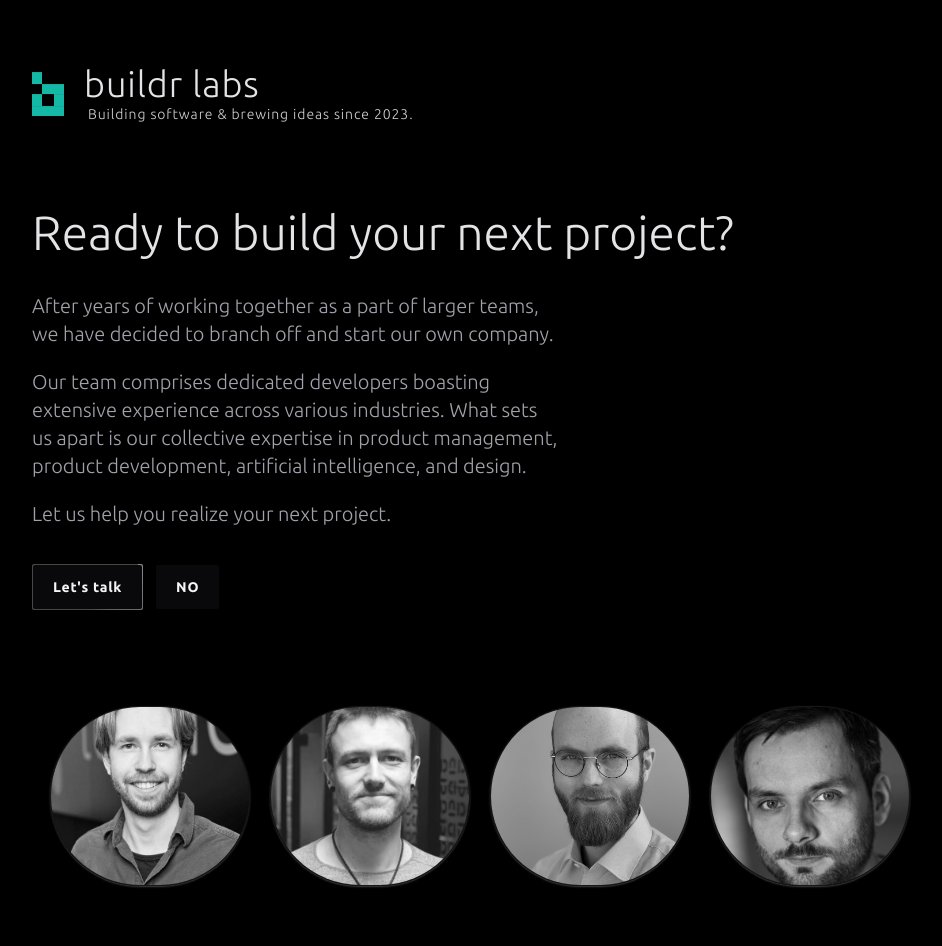
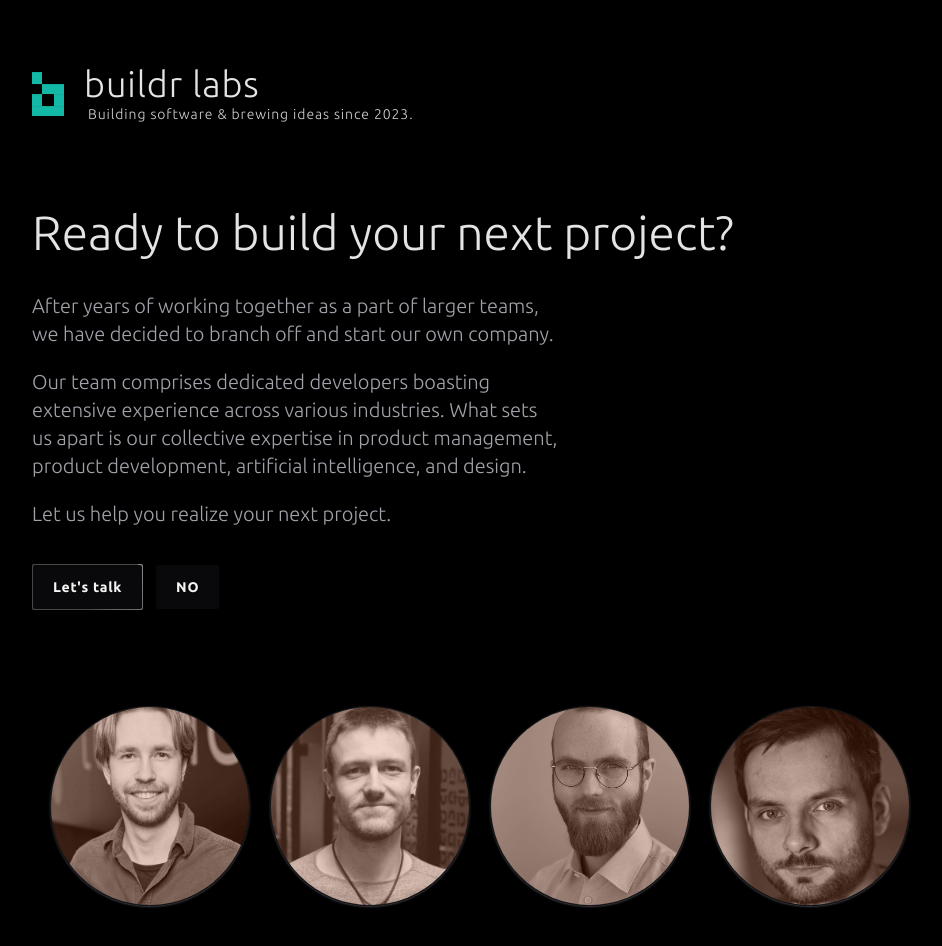
Before and after one commit to imp-dance/buildr-labs-web, a Next.js app: page / in a window 1280 px wide. Shown: the top 946 px of the page, without its empty margins (160-1102 px from the left). Built offline with nearby package versions, Linux system fonts and the light colour scheme.

Commit message:
chore: more design updates

```diff
--- a/app/page.tsx
+++ b/app/page.tsx
@@ -96,21 +96,25 @@ export default function Home(props: {
               i={0}
               img="/morten.jpg"
               name="Morten Hauge"
+              title="AI & Backend"
             />
             <Person
               i={1}
               img="/jahnthomas.jpg"
               name="Jahn Thomas Fidje"
+              title="AI & Backend"
             />
             <Person
               i={2}
               img="/hakon.jpeg"
               name="Håkon Underbakke"
+              title="Frontend"
             />
             <Person
               i={3}
               img="/christian.jpg"
               name="Christian Kråkevik"
+              title="Backend"
             />
           </div>
           <div className="mt-9 sm:mt-16" />
@@ -129,6 +133,7 @@ function Center(props: { children: React.ReactNode }) {
 function Person(props: {
   img: string;
   name: string;
+  title: string;
   i: number;
 }) {
   return (
@@ -138,7 +143,7 @@ function Person(props: {
           "--i": props.i,
         } as CSSProperties
       }
-      className="person rounded-full aspect-square group relative shadow-sm shadow-zinc-700 border  border-zinc-900 flex-1 overflow-hidden  max-h-[200px] sm:max-h-screen sm:aspect-[1/0.9] object-cover flex flex-col max-w-[200px] min-w-[150px]"
+      className="person rounded-full aspect-square group relative shadow-sm shadow-zinc-700 border  border-zinc-900 flex-1 overflow-hidden  max-h-[200px] sm:max-h-screen  object-cover flex flex-col max-w-[200px] min-w-[150px]"
     >
       <div className="h-full bg-zinc-900 overflow-hidden flex items-center justify-center">
         <Image
@@ -146,11 +151,16 @@ function Person(props: {
           alt={props.name}
           height={300}
           src={props.img}
-          className="select-none object-cover transition-transform duration-1000 pointer-events-none w-full h-full group-hover:translate-y-[-1rem] group-hover:-rotate-2 group-hover:scale-95 grayscale"
+          className="select-none object-cover transition-transform duration-1000 pointer-events-none w-full h-full  group-hover:-rotate-2 group-hover:scale-110 grayscale"
         />
       </div>
-      <p className="bg-zinc-900 absolute bottom-0 left-0 right-0 transition-all duration-1000 opacity-0 group-hover:opacity-100 group-hover:translate-y-[-20%] translate-y-[100%] text-zinc-200 p-2 text-xs text-center">
+      <div className="absolute top-0 left-0 right-0 bottom-0 bg-orange-700 opacity-20" />
+      <p className="bg-[rgba(0,0,0,0.8)] absolute font-semibold bottom-0 left-0 right-0 transition-all duration-1000 opacity-0 group-hover:opacity-100 group-hover:translate-y-[-20%] translate-y-[100%] text-zinc-200 p-2 text-sm text-center">
         {props.name}
+        <br />
+        <span className="text-teal-300 text-xs font-normal">
+          {props.title}
+        </span>
       </p>
     </div>
   );
```
